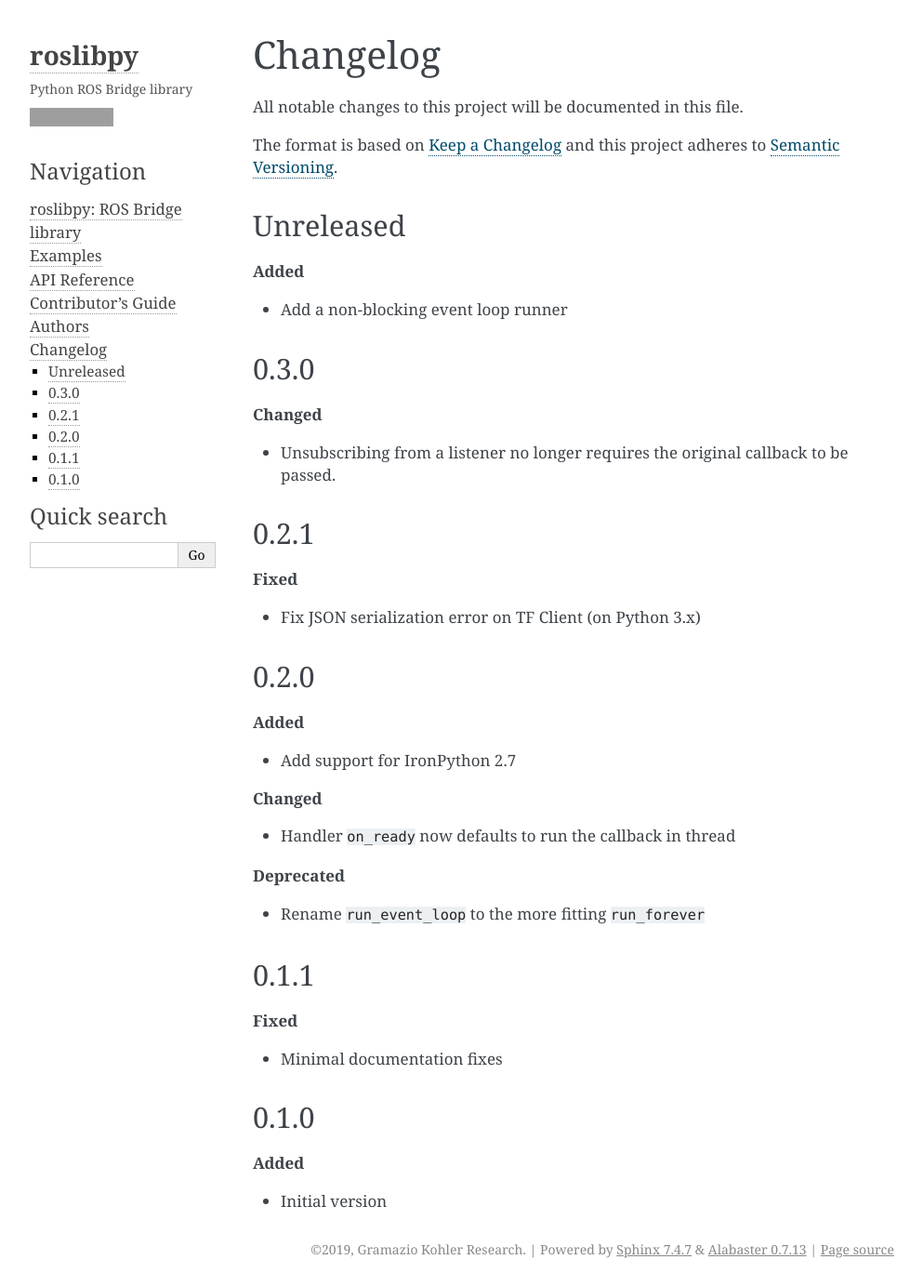
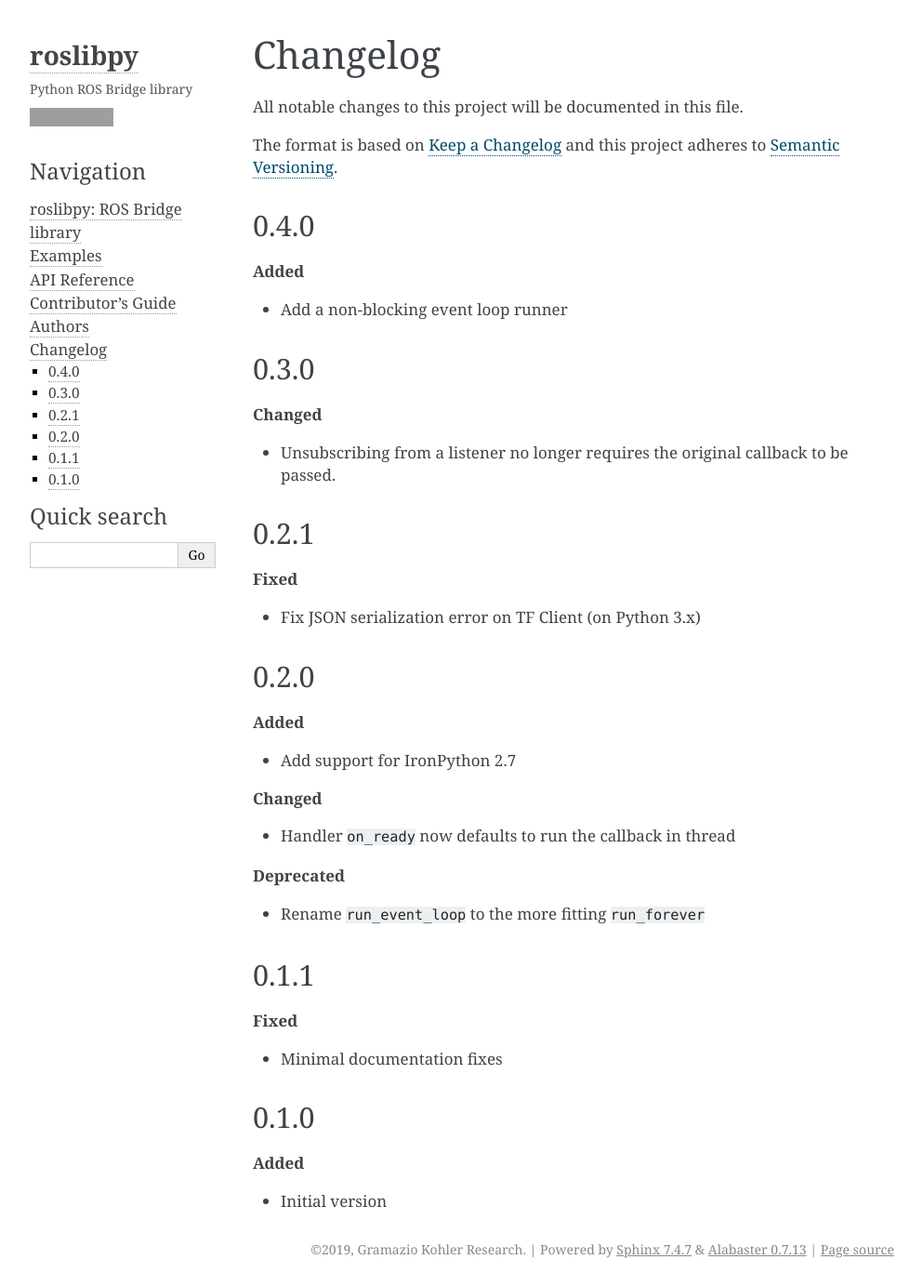
Before and after one commit to gramaziokohler/roslibpy, a Sphinx documentation site: the page built from docs/changelog.rst, in a window 1280 px wide and 1383 px high. Shown: the whole window at 93% size, without its empty margins (148-1141 px from the left). Built offline with Sphinx 7.4.7, drawn with Linux system fonts in a browser that asks for light colours; grey boxes are pictures that could not be loaded.

Commit message:
Bump version to 0.4.0

```diff
--- a/CHANGELOG.rst
+++ b/CHANGELOG.rst
@@ -7,7 +7,7 @@ All notable changes to this project will be documented in this file.
 The format is based on `Keep a Changelog <http://keepachangelog.com/en/1.0.0/>`_
 and this project adheres to `Semantic Versioning <http://semver.org/spec/v2.0.0.html>`_.
 
-Unreleased
+0.4.0
 ----------
 
 **Added**
--- a/docs/conf.py
+++ b/docs/conf.py
@@ -25,7 +25,7 @@ project = 'roslibpy'
 year = '2019'
 author = 'Gramazio Kohler Research'
 copyright = '{0}, {1}'.format(year, author)
-version = release = '0.3.0'
+version = release = '0.4.0'
 
 pygments_style = 'trac'  # Perhaps change to sphinx
 templates_path = ['.']
--- a/src/roslibpy/__version__.py
+++ b/src/roslibpy/__version__.py
@@ -4,7 +4,7 @@
 __title__ = 'roslibpy'
 __description__ = 'Python ROS Bridge library.'
 __url__ = 'https://github.com/gramaziokohler/roslibpy'
-__version__ = '0.3.0'
+__version__ = '0.4.0'
 __author__ = 'Gramazio Kohler Research'
 __author_email__ = 'gramaziokohler@arch.ethz.ch'
 __license__ = 'MIT license'
```
Also changed, not shown: .bumpversion.cfg.
